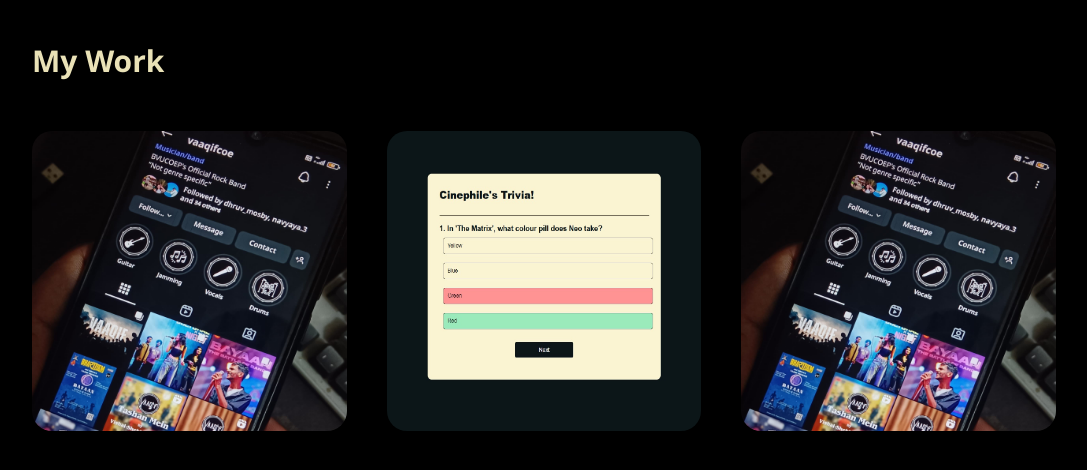
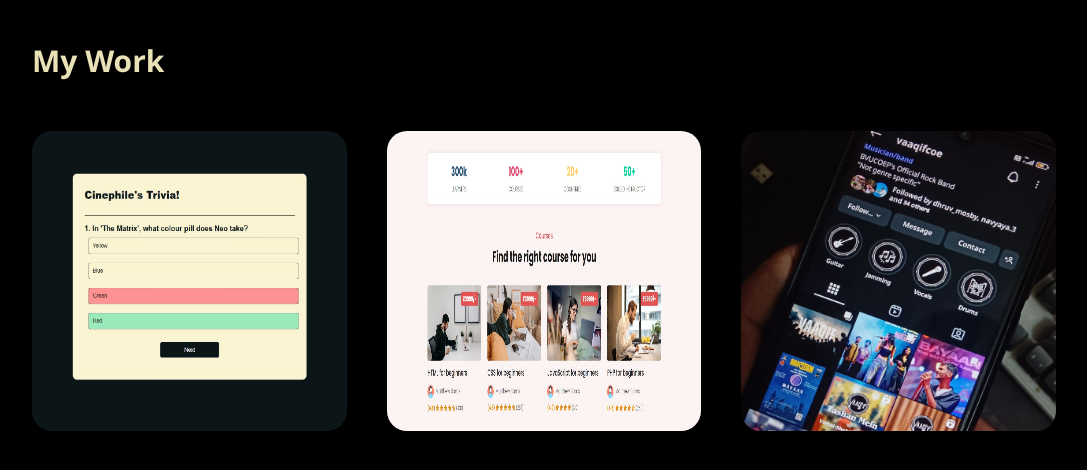
Before and after one commit to DhruvTripathi07/Developer-Portfolio, a plain HTML site: page index.html in a window 1280 px wide. Shown: the part 2060-2530 px from the top of the page, without its empty margins (96-1183 px from the left). Drawn offline with Linux system fonts and the light colour scheme.

Commit message:
Added a project in the Projects section

```diff
--- a/index.html
+++ b/index.html
@@ -102,20 +102,20 @@
             <h1 class="subtitle">My Work</h1>
             <div class="worklist">
                 <div class="work">
-                    <img src="Images/Social1.jpg">
+                    <img src="Images/Project1.jpg">
                     <div class="layer">
-                        <h3>Stock</h3>
-                        <p>A multi-page front-end project for an E-learning platform, built using HTML, CSS, and a touch of JavaScript to add interactivity.
-                            The website simulates an online learning environment where users can explore courses, track progress, and access learning materials.</p>
-                        <a href="#"><i class="fa-solid fa-link"></i></a>
+                        <h3>Movie-Trivia</h3>
+                        <p>This is a simple, interactive movie quiz built using HTML, CSS, and JavaScript. The quiz tests users' knowledge of popular movies with multiple-choice questions, and it provides instant feedback for each answer.</p>
+                        <a href="https://github.com/DhruvTripathi07/Movie-Quiz" target="_main"><i class="fa-solid fa-link"></i></a>
                     </div>
                 </div>
                 <div class="work">
-                    <img src="Images/Project1.jpg">
+                    <img src="Images/Project2.jpg">
                     <div class="layer">
-                        <h3>Movie Trivia</h3>
-                        <p>This is a simple, interactive movie quiz built using HTML, CSS, and JavaScript. The quiz tests users' knowledge of popular movies with multiple-choice questions, and it provides instant feedback for each answer.</p>
-                        <a href="https://github.com/DhruvTripathi07/Movie-Quiz" target="_main"><i class="fa-solid fa-link"></i></a>
+                        <h3>E-learning platform</h3>
+                        <p>A multi-page front-end project for an E-learning platform, built using HTML, CSS, and a touch of JavaScript to add interactivity.
+                            The website simulates an online learning environment where users can explore courses, track progress, and access learning materials.</p>
+                        <a href="https://github.com/DhruvTripathi07/E-Learning-Platform" target="_main"><i class="fa-solid fa-link"></i></a>
                     </div>
                 </div>
                 <div class="work">
```
Also changed, not shown: Images/Project2.jpg (added).
